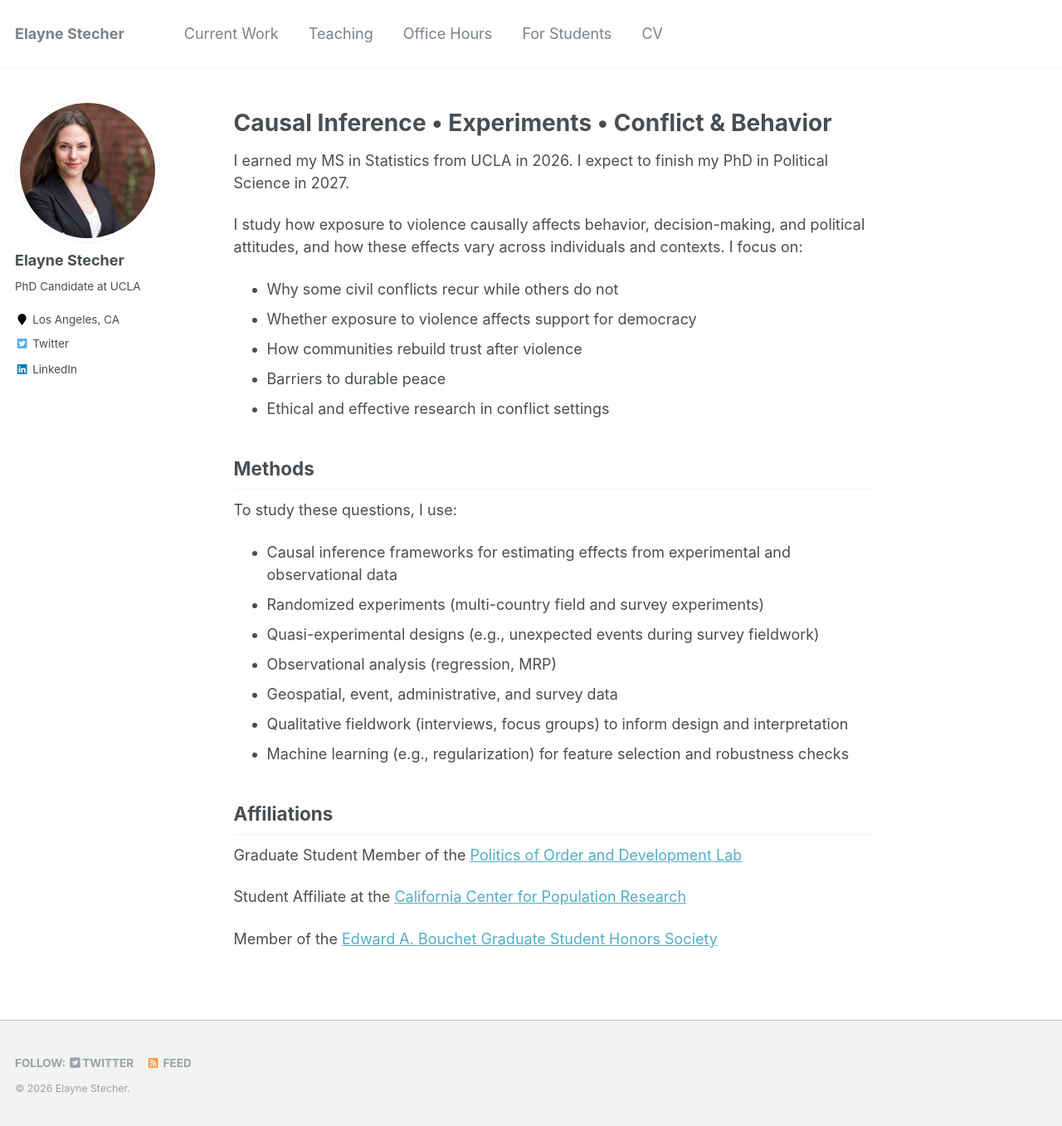
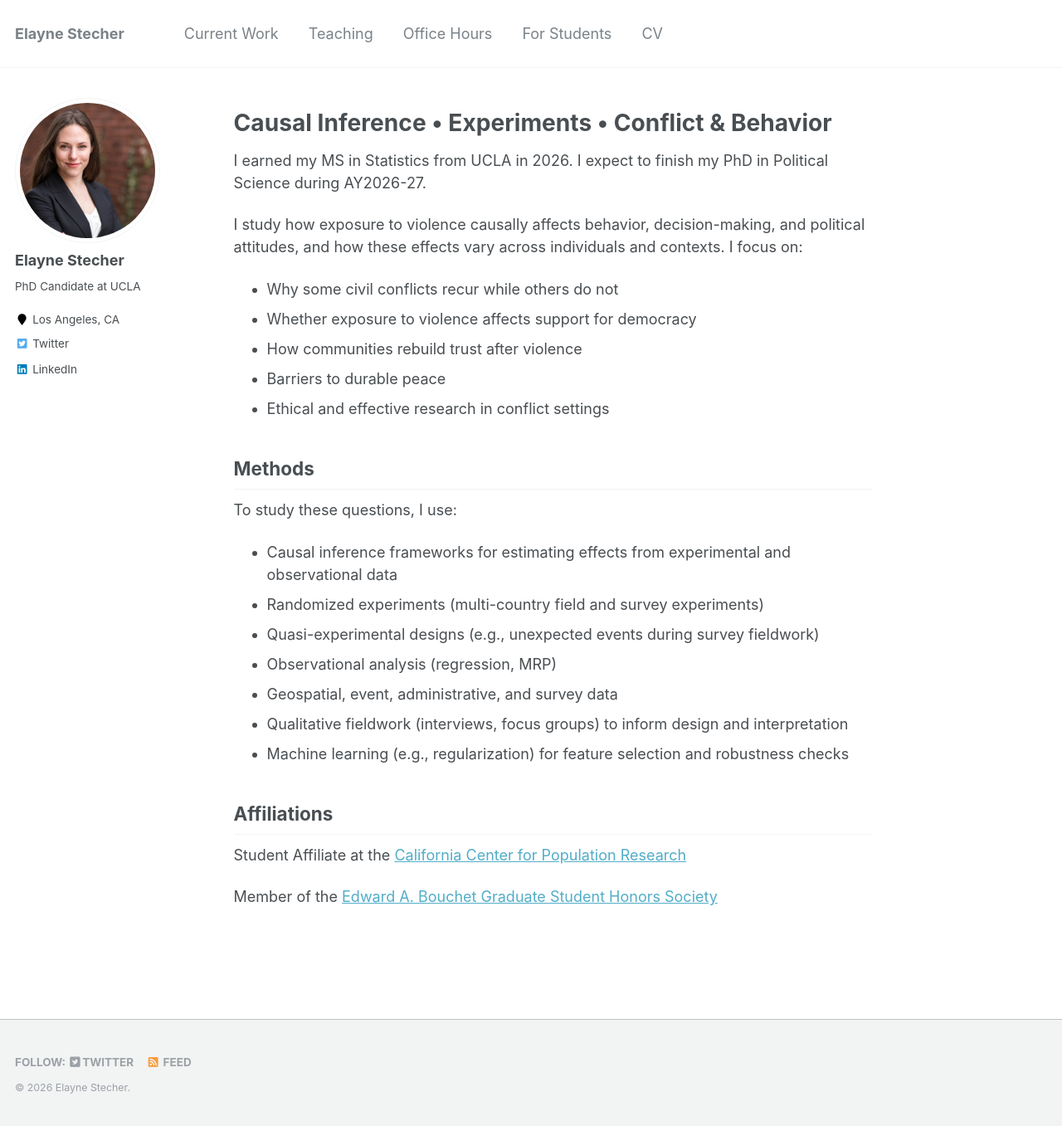
Before and after one commit to estech01/estech01.github.io, a Jekyll site: the page built from _pages/about.md, in a window 1280 px wide and 1357 px high. Shown: the whole window at 83% size. Built offline with Jekyll 4.4.1, drawn with Linux system fonts in a browser that asks for light colours.

Commit message:
Update about.md

```diff
--- a/_pages/about.md
+++ b/_pages/about.md
@@ -10,7 +10,7 @@ redirect_from:
 
 # Causal Inference • Experiments • Conflict & Behavior
 
-I earned my MS in Statistics from UCLA in 2026. I expect to finish my PhD in Political Science in 2027.
+I earned my MS in Statistics from UCLA in 2026. I expect to finish my PhD in Political Science during AY2026-27.
 
 I study how exposure to violence causally affects behavior, decision-making, and political attitudes, and how these effects vary across individuals and contexts. I focus on:
 
@@ -35,8 +35,6 @@ To study these questions, I use:
 
 ## Affiliations
 
-Graduate Student Member of the [Politics of Order and Development Lab](https://pod.polisci.ucla.edu/)
-
 Student Affiliate at the [California Center for Population Research](https://www.ccpr.ucla.edu/)
 
 Member of the [Edward A. Bouchet Graduate Student Honors Society](https://en.wikipedia.org/wiki/Bouchet_Graduate_Honor_Society)
```
